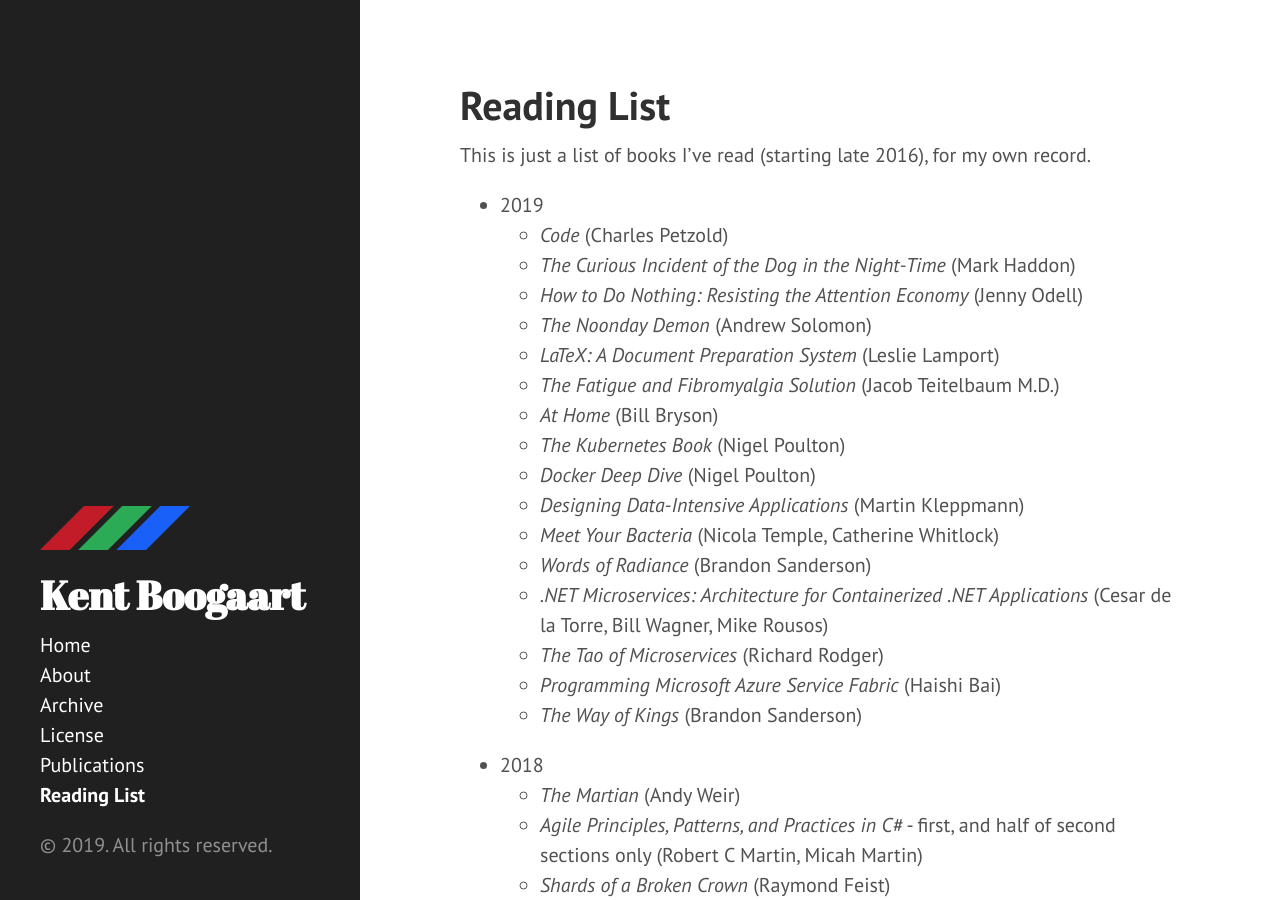
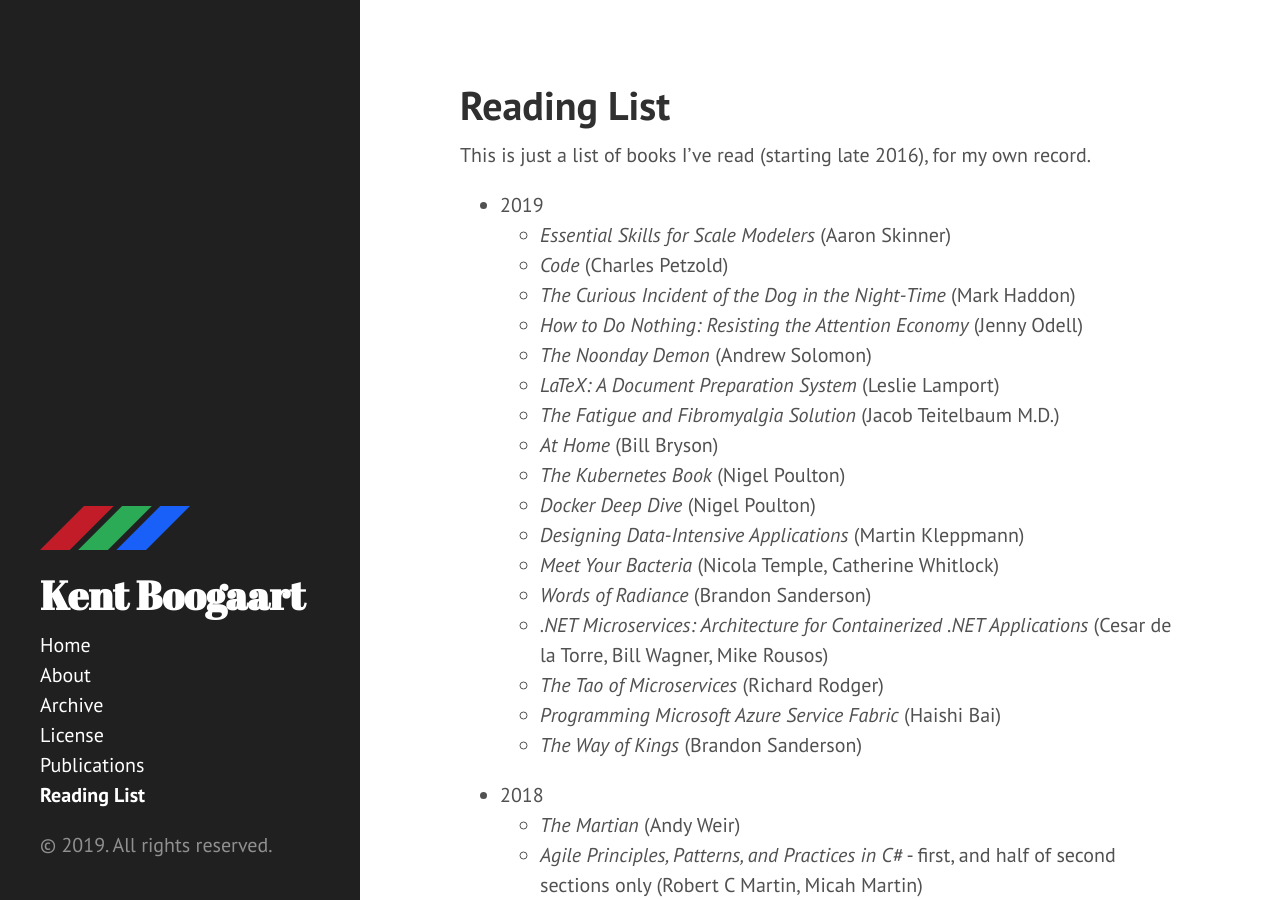
Before and after one commit to kentcb/kentcb.github.io, a Jekyll site: the page built from reading-list.md, in a window 1280 px wide and 900 px high. Built offline with Jekyll 4.4.1, drawn with Linux system fonts in a browser that asks for light colours; nearby versions of some CDN libraries.

Commit message:
Add Essential Skills for Scale Modelers

```diff
--- a/reading-list.md
+++ b/reading-list.md
@@ -6,6 +6,7 @@
 This is just a list of books I've read (starting late 2016), for my own record.
 
 * 2019
+    * _Essential Skills for Scale Modelers_ (Aaron Skinner)
     * _Code_ (Charles Petzold)
     * _The Curious Incident of the Dog in the Night-Time_ (Mark Haddon)
     * _How to Do Nothing: Resisting the Attention Economy_ (Jenny Odell)
```
